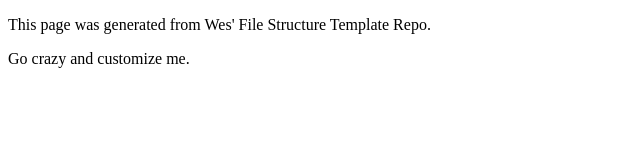
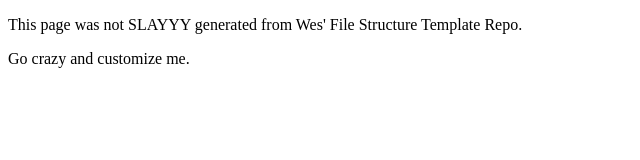
Before and after one commit to gageweber/art101, a plain HTML site: page index.html in a window 1280 px wide. Shown: the whole page, without its empty margins (0-640 px from the left). Drawn offline with Linux system fonts and the light colour scheme.

Commit message:
insert slay

```diff
--- a/index.html
+++ b/index.html
@@ -6,7 +6,7 @@
 </head>
 <body>
 	<main>
-		<p>This page was generated from Wes' File Structure Template Repo.</p>
+		<p>This page was not SLAYYY generated from Wes' File Structure Template Repo.</p>
 
 		<p>Go crazy and customize me.</p>
 	</main>
```
